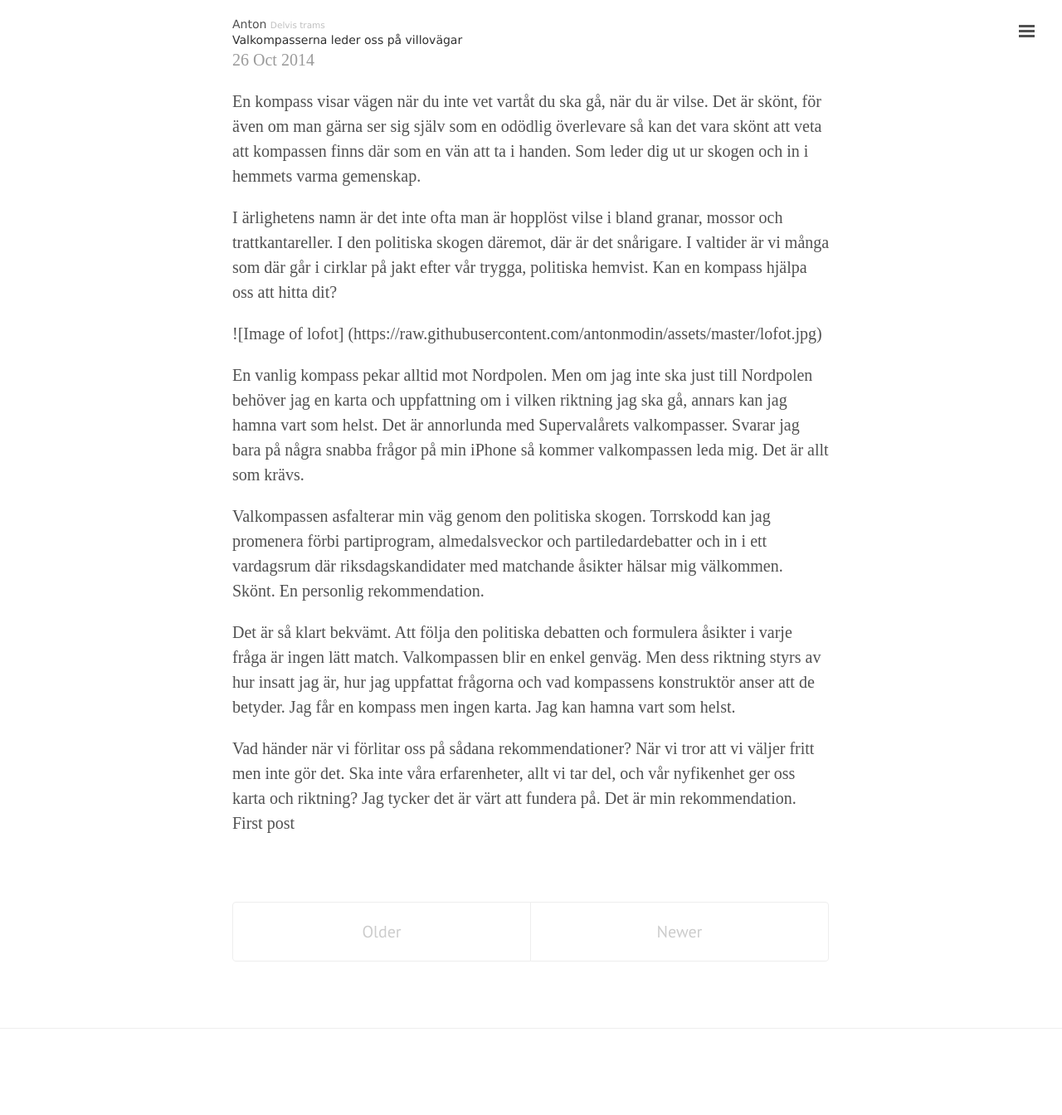
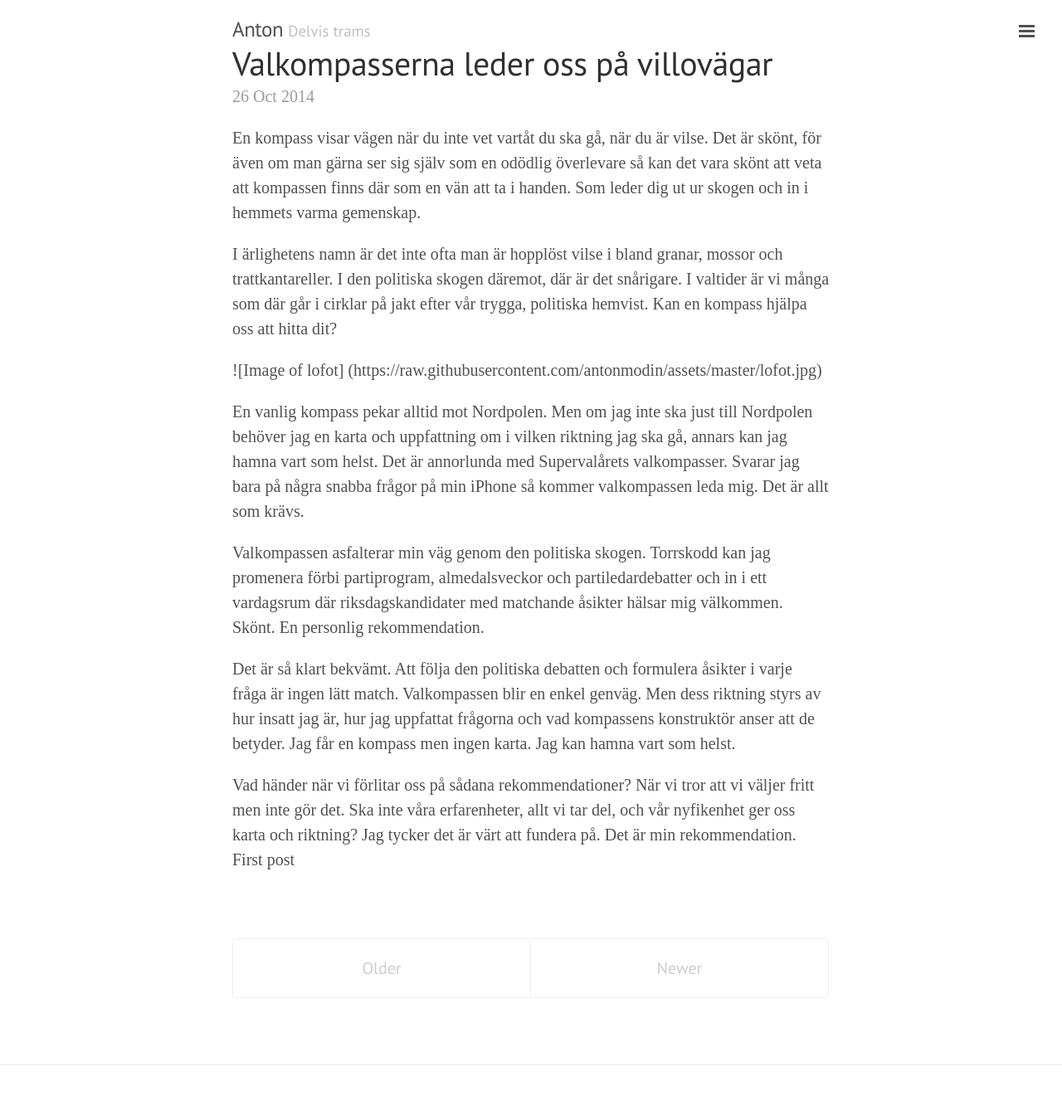
Before and after one commit to antonmodin/jekyllsite, a Jekyll site: the page built from index.html, in a window 1280 px wide. Shown: the whole page at 83% size. Built offline with Jekyll 4.4.1, drawn with Linux system fonts in a browser that asks for light colours; Markdown is read by kramdown in place of the engine named in the settings; the list of posts is cut into pages by our own code; before the commit the page ends 1300 px from its top, so only the background shows below that.

Commit message:
Update lanyon.css

```diff
--- a/public/css/lanyon.css
+++ b/public/css/lanyon.css
@@ -48,16 +48,10 @@ html {
 }
 
 h1, h2, h3, h4, h5, h6 {
-font-family:'Interstate','Lucida Grande','Lucida Sans Unicode','Lucida Sans',Garuda,Verdana,Tahoma,sans-serif;
-	font-size:14px;
-	line-height:18px;
-	font-weight:400
-}
+  font-family: "PT Sans", Helvetica, Arial, sans-serif;
   font-weight: 400;
   color: #313131;
   letter-spacing: -.025rem;
-
-
 }
 
 
```
